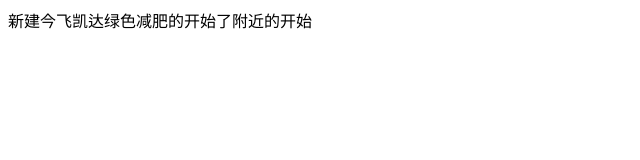
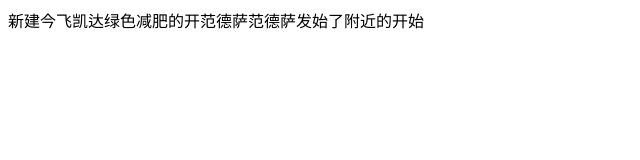
Before and after one commit to caoyiB/branch-1610B_git, a plain HTML site: page public/index.html in a window 1280 px wide. Shown: the whole page, without its empty margins (0-640 px from the left). Drawn offline with Linux system fonts and the light colour scheme.

Commit message:
zaicigaixie

```diff
--- a/public/index.html
+++ b/public/index.html
@@ -17,7 +17,7 @@
         <footer>
 
         </footer>
-        新建今飞凯达绿色减肥的开始了附近的开始
+        新建今飞凯达绿色减肥的开范德萨范德萨发始了附近的开始
     </div>
 </body>
 </html>
```
